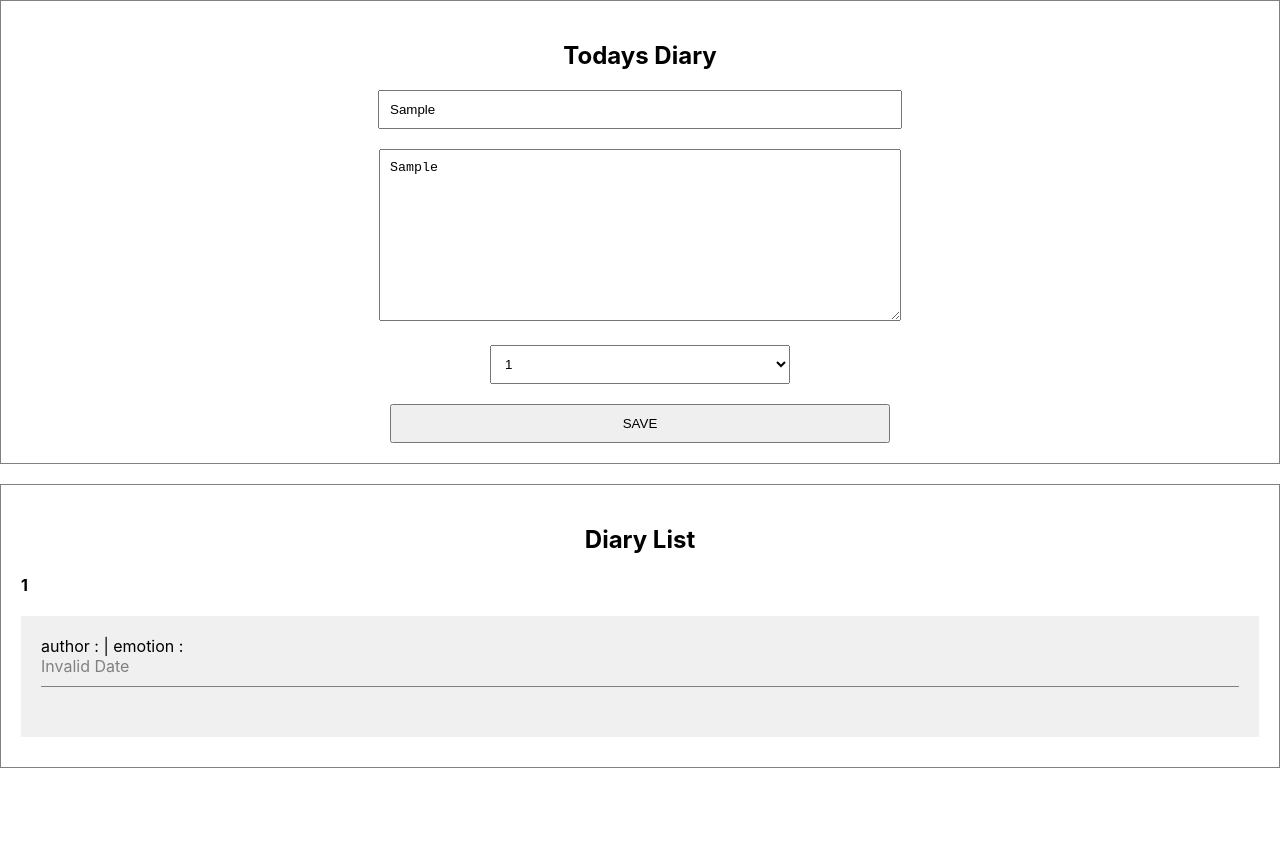
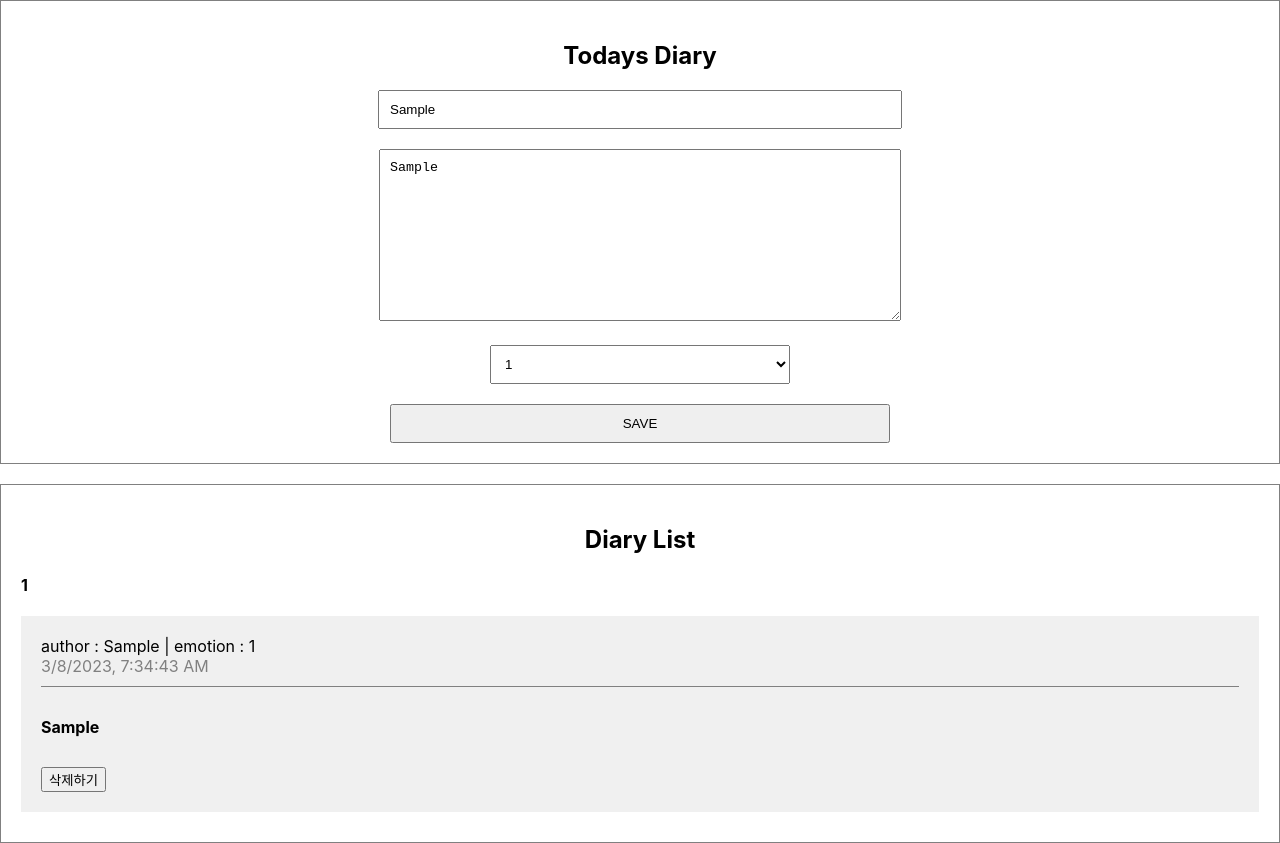
Before and after one commit to ckly/reactStudy, a React (Create React App) app: page / in a window 1280 px wide. Both pictures are taken after typing "Sample", "Sample" into the empty fields and a click on the button "SAVE". Before the commit the page ends 800 px from the top, so only its background shows below. Built offline with nearby package versions, Linux system fonts and the light colour scheme.

Commit message:
데이터 삭제하기

```diff
--- a/src/App.js
+++ b/src/App.js
@@ -19,11 +19,16 @@ const onCreate = (author,content,emotion)=>{
   dataId.current +=1;
   setData([newItem,...data]);
 };
-
+const onDelete = (targetId) =>{
+  console.log(`${targetId}가 삭제됨.`);
+  const newDiaryList = data.filter((it)=>it.id !==targetId);
+  console.log(newDiaryList);
+  setData(newDiaryList);
+}
   return (
     <div className="App">
       <DiaryEditor onCreate={onCreate} />
-      <DiaryList diaryList={[data]} />
+      <DiaryList onDelete={onDelete} diaryList={data} />
     </div>
   );
 }
--- a/src/DiaryItem.js
+++ b/src/DiaryItem.js
@@ -1,4 +1,4 @@
-const DiaryItem = ({author, content, created, emotion, id})=>{
+const DiaryItem = ({onDelete, author, content, created, emotion, id})=>{
     return <div className="DiaryItem">
         <div className="info">
             <span>author : {author} | emotion : {emotion} </span>
@@ -6,6 +6,15 @@ const DiaryItem = ({author, content, created, emotion, id})=>{
             <span className="date">{new Date(created).toLocaleString()}</span>
         </div>
         <div className="content">{content}</div>
+        <button
+        onClick={()=>{
+            console.log(id);
+            if(window.confirm(`${id} Delete?`)){
+                onDelete(id);
+            };
+        }}
+        >삭제하기</button>
+
     </div>
 };
 
--- a/src/DiaryList.js
+++ b/src/DiaryList.js
@@ -1,5 +1,5 @@
 import DiaryItem from "./DiaryItem";
-const DiaryList = ({ diaryList }) => {
+const DiaryList = ({ onDelete, diaryList }) => {
   console.log(diaryList);
   return (
     <div className="DiaryList">
@@ -7,7 +7,7 @@ const DiaryList = ({ diaryList }) => {
       <h4>{diaryList.length}</h4>
       <div>
         {diaryList.map((it) => (
-          <DiaryItem key={it.id} {...it}/>
+          <DiaryItem key={it.id} {...it} onDelete={onDelete}/>
         ))}
       </div>
     </div>
```
